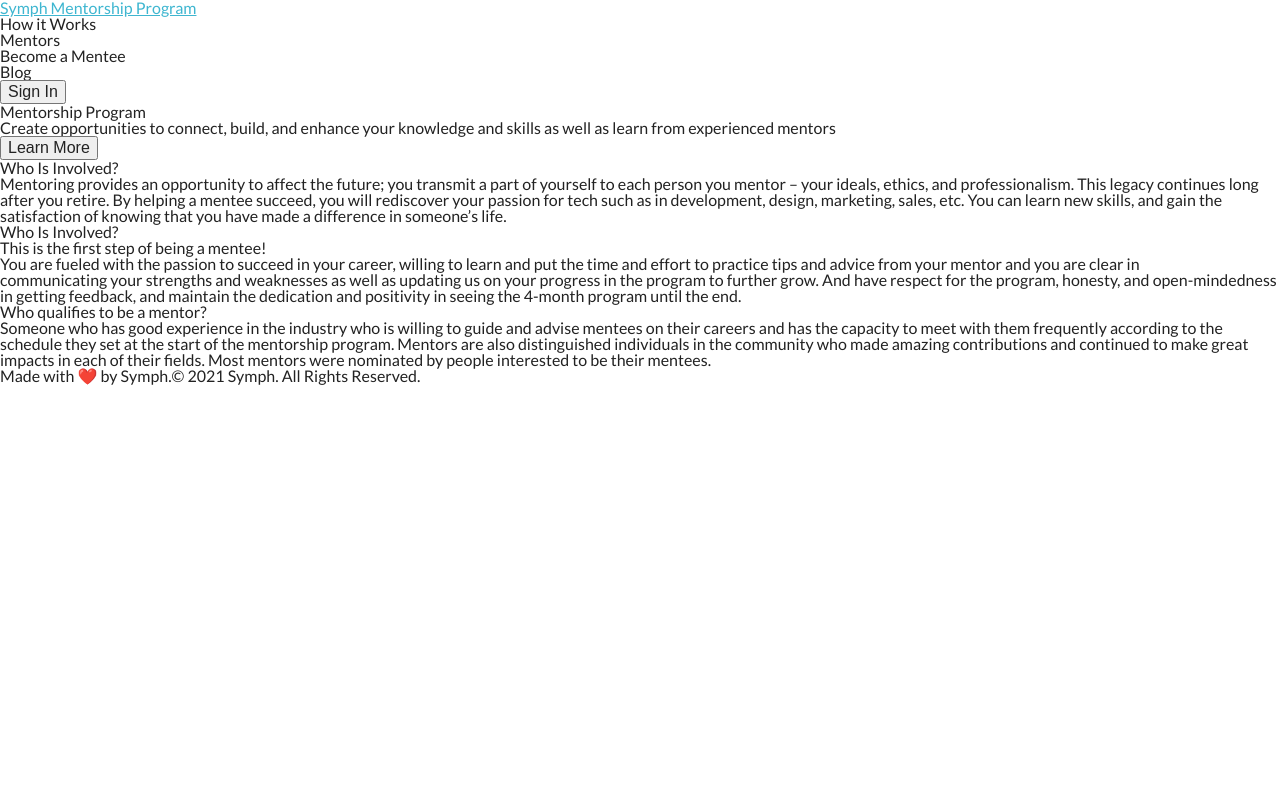
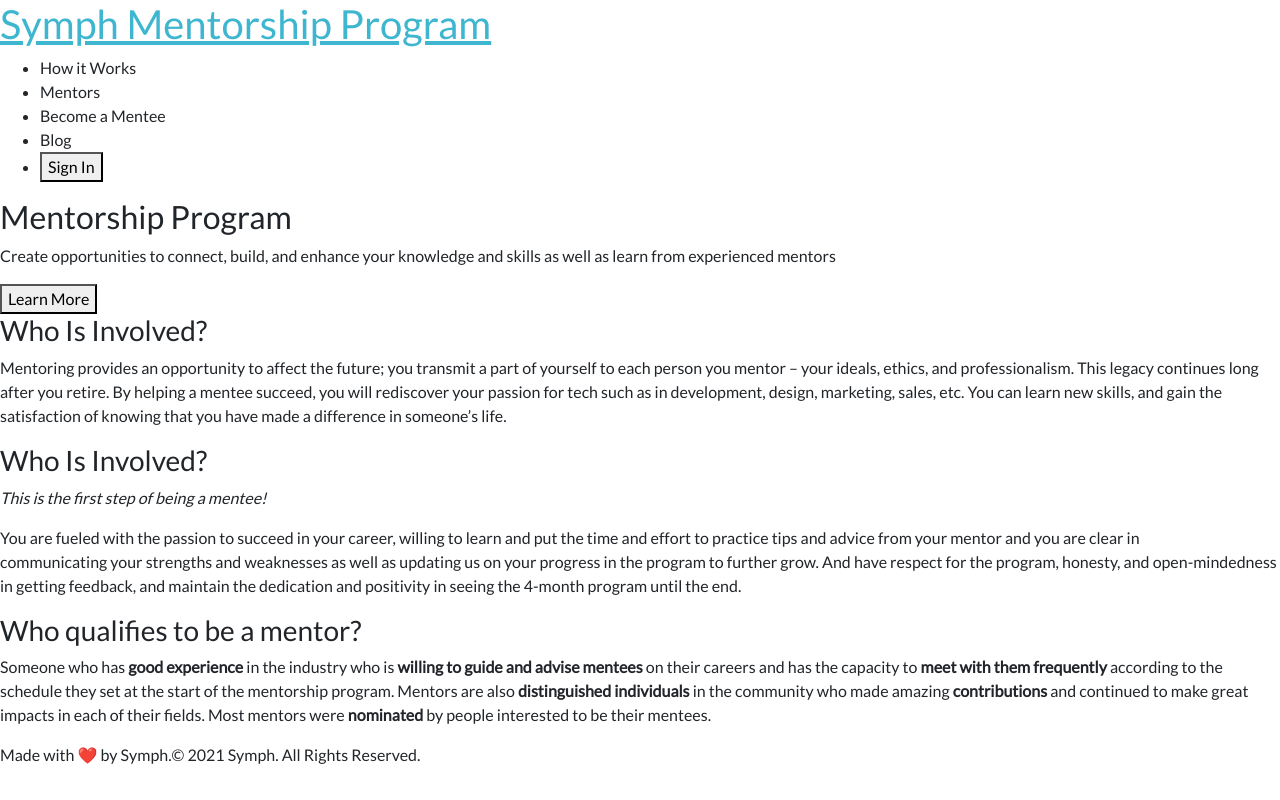
Before and after one commit to ramidem/symph-mentorship-program, a React (Create React App) app: page / in a window 1280 px wide. Built offline with nearby package versions, Linux system fonts and the light colour scheme; the HTML template or start-up script is replaced by a standard one.

Commit message:
replace css reset with bootstrap and add reactstrap

```diff
--- a/package.json
+++ b/package.json
@@ -10,9 +10,11 @@
     "@types/node": "^12.20.4",
     "@types/react": "^17.0.3",
     "@types/react-dom": "^17.0.1",
+    "bootstrap": "^4.6.0",
     "react": "^17.0.1",
     "react-dom": "^17.0.1",
     "react-scripts": "4.0.3",
+    "reactstrap": "^8.9.0",
     "typescript": "^4.2.3",
     "web-vitals": "^1.1.0"
   },
--- a/src/assets/css/index.css
+++ b/src/assets/css/index.css
@@ -1,5 +1,3 @@
-@import './reset.css';
-
 @font-face {
   font-family: 'Lato';
   src: local('Lato'), url('../fonts/Lato-Regular.ttf') format('truetype');
@@ -15,4 +13,10 @@
 
 a {
   color:var(--primary-color);
+  text-decoration: none;
 }
+
+a:hover, a:focus, a:active {
+  color:var(--primary-color);
+  text-decoration: underline;
+}
--- a/src/assets/css/reset.css
+++ /dev/null
@@ -1,366 +0,0 @@
-/* http://meyerweb.com/eric/tools/css/reset/
-   v2.0-modified | 20110126
-   License: none (public domain)
-*/
-
-html, body, div, span, applet, object, iframe,
-h1, h2, h3, h4, h5, h6, p, blockquote, pre,
-a, abbr, acronym, address, big, cite, code,
-del, dfn, em, img, ins, kbd, q, s, samp,
-small, strike, strong, sub, sup, tt, var,
-b, u, i, center,
-dl, dt, dd, ol, ul, li,
-fieldset, form, label, legend,
-table, caption, tbody, tfoot, thead, tr, th, td,
-article, aside, canvas, details, embed,
-figure, figcaption, footer, header, hgroup,
-menu, nav, output, ruby, section, summary,
-time, mark, audio, video {
-  margin: 0;
-	padding: 0;
-	border: 0;
-	font-size: 100%;
-	font: inherit;
-	vertical-align: baseline;
-}
-
-/* make sure to set some focus styles for accessibility */
-:focus {
-    outline: 0;
-}
-
-/* HTML5 display-role reset for older browsers */
-article, aside, details, figcaption, figure,
-footer, header, hgroup, menu, nav, section {
-	display: block;
-}
-
-body {
-	line-height: 1;
-}
-
-ol, ul {
-	list-style: none;
-}
-
-blockquote, q {
-	quotes: none;
-}
-
-blockquote:before, blockquote:after,
-q:before, q:after {
-	content: '';
-	content: none;
-}
-
-table {
-	border-collapse: collapse;
-	border-spacing: 0;
-}
-
-input[type=search]::-webkit-search-cancel-button,
-input[type=search]::-webkit-search-decoration,
-input[type=search]::-webkit-search-results-button,
-input[type=search]::-webkit-search-results-decoration {
-    -webkit-appearance: none;
-    -moz-appearance: none;
-}
-
-input[type=search] {
-    -webkit-appearance: none;
-    -moz-appearance: none;
-    -webkit-box-sizing: content-box;
-    -moz-box-sizing: content-box;
-    box-sizing: content-box;
-}
-
-textarea {
-    overflow: auto;
-    vertical-align: top;
-    resize: vertical;
-}
-
-/**
- * Correct `inline-block` display not defined in IE 6/7/8/9 and Firefox 3.
- */
-
-audio,
-canvas,
-video {
-    display: inline-block;
-    *display: inline;
-    *zoom: 1;
-    max-width: 100%;
-}
-
-/**
- * Prevent modern browsers from displaying `audio` without controls.
- * Remove excess height in iOS 5 devices.
- */
-
-audio:not([controls]) {
-    display: none;
-    height: 0;
-}
-
-/**
- * Address styling not present in IE 7/8/9, Firefox 3, and Safari 4.
- * Known issue: no IE 6 support.
- */
-
-[hidden] {
-    display: none;
-}
-
-/**
- * 1. Correct text resizing oddly in IE 6/7 when body `font-size` is set using
- *    `em` units.
- * 2. Prevent iOS text size adjust after orientation change, without disabling
- *    user zoom.
- */
-
-html {
-    font-size: 100%; /* 1 */
-    -webkit-text-size-adjust: 100%; /* 2 */
-    -ms-text-size-adjust: 100%; /* 2 */
-}
-
-/**
- * Address `outline` inconsistency between Chrome and other browsers.
- */
-
-a:focus {
-    outline: thin dotted;
-}
-
-/**
- * Improve readability when focused and also mouse hovered in all browsers.
- */
-
-a:active,
-a:hover {
-    outline: 0;
-}
-
-/**
- * 1. Remove border when inside `a` element in IE 6/7/8/9 and Firefox 3.
- * 2. Improve image quality when scaled in IE 7.
- */
-
-img {
-    border: 0; /* 1 */
-    -ms-interpolation-mode: bicubic; /* 2 */
-}
-
-/**
- * Address margin not present in IE 6/7/8/9, Safari 5, and Opera 11.
- */
-
-figure {
-    margin: 0;
-}
-
-/**
- * Correct margin displayed oddly in IE 6/7.
- */
-
-form {
-    margin: 0;
-}
-
-/**
- * Define consistent border, margin, and padding.
- */
-
-fieldset {
-    border: 1px solid #c0c0c0;
-    margin: 0 2px;
-    padding: 0.35em 0.625em 0.75em;
-}
-
-/**
- * 1. Correct color not being inherited in IE 6/7/8/9.
- * 2. Correct text not wrapping in Firefox 3.
- * 3. Correct alignment displayed oddly in IE 6/7.
- */
-
-legend {
-    border: 0; /* 1 */
-    padding: 0;
-    white-space: normal; /* 2 */
-    *margin-left: -7px; /* 3 */
-}
-
-/**
- * 1. Correct font size not being inherited in all browsers.
- * 2. Address margins set differently in IE 6/7, Firefox 3+, Safari 5,
- *    and Chrome.
- * 3. Improve appearance and consistency in all browsers.
- */
-
-button,
-input,
-select,
-textarea {
-    font-size: 100%; /* 1 */
-    margin: 0; /* 2 */
-    vertical-align: baseline; /* 3 */
-    *vertical-align: middle; /* 3 */
-}
-
-/**
- * Address Firefox 3+ setting `line-height` on `input` using `!important` in
- * the UA stylesheet.
- */
-
-button,
-input {
-    line-height: normal;
-}
-
-/**
- * Address inconsistent `text-transform` inheritance for `button` and `select`.
- * All other form control elements do not inherit `text-transform` values.
- * Correct `button` style inheritance in Chrome, Safari 5+, and IE 6+.
- * Correct `select` style inheritance in Firefox 4+ and Opera.
- */
-
-button,
-select {
-    text-transform: none;
-}
-
-/**
- * 1. Avoid the WebKit bug in Android 4.0.* where (2) destroys native `audio`
- *    and `video` controls.
- * 2. Correct inability to style clickable `input` types in iOS.
- * 3. Improve usability and consistency of cursor style between image-type
- *    `input` and others.
- * 4. Remove inner spacing in IE 7 without affecting normal text inputs.
- *    Known issue: inner spacing remains in IE 6.
- */
-
-button,
-html input[type="button"], /* 1 */
-input[type="reset"],
-input[type="submit"] {
-    -webkit-appearance: button; /* 2 */
-    cursor: pointer; /* 3 */
-    *overflow: visible;  /* 4 */
-}
-
-/**
- * Re-set default cursor for disabled elements.
- */
-
-button[disabled],
-html input[disabled] {
-    cursor: default;
-}
-
-/**
- * 1. Address box sizing set to content-box in IE 8/9.
- * 2. Remove excess padding in IE 8/9.
- * 3. Remove excess padding in IE 7.
- *    Known issue: excess padding remains in IE 6.
- */
-
-input[type="checkbox"],
-input[type="radio"] {
-    box-sizing: border-box; /* 1 */
-    padding: 0; /* 2 */
-    *height: 13px; /* 3 */
-    *width: 13px; /* 3 */
-}
-
-/**
- * 1. Address `appearance` set to `searchfield` in Safari 5 and Chrome.
- * 2. Address `box-sizing` set to `border-box` in Safari 5 and Chrome
- *    (include `-moz` to future-proof).
- */
-
-input[type="search"] {
-    -webkit-appearance: textfield; /* 1 */
-    -moz-box-sizing: content-box;
-    -webkit-box-sizing: content-box; /* 2 */
-    box-sizing: content-box;
-}
-
-/**
- * Remove inner padding and search cancel button in Safari 5 and Chrome
- * on OS X.
- */
-
-input[type="search"]::-webkit-search-cancel-button,
-input[type="search"]::-webkit-search-decoration {
-    -webkit-appearance: none;
-}
-
-/**
- * Remove inner padding and border in Firefox 3+.
- */
-
-button::-moz-focus-inner,
-input::-moz-focus-inner {
-    border: 0;
-    padding: 0;
-}
-
-/**
- * 1. Remove default vertical scrollbar in IE 6/7/8/9.
- * 2. Improve readability and alignment in all browsers.
- */
-
-textarea {
-    overflow: auto; /* 1 */
-    vertical-align: top; /* 2 */
-}
-
-/**
- * Remove most spacing between table cells.
- */
-
-table {
-    border-collapse: collapse;
-    border-spacing: 0;
-}
-
-html,
-button,
-input,
-select,
-textarea {
-    color: #222;
-}
-
-
-::-moz-selection {
-    background: #b3d4fc;
-    text-shadow: none;
-}
-
-::selection {
-    background: #b3d4fc;
-    text-shadow: none;
-}
-
-img {
-    vertical-align: middle;
-}
-
-fieldset {
-    border: 0;
-    margin: 0;
-    padding: 0;
-}
-
-textarea {
-    resize: vertical;
-}
-
-.chromeframe {
-    margin: 0.2em 0;
-    background: #ccc;
-    color: #000;
-    padding: 0.2em 0;
-}
--- a/src/index.tsx
+++ b/src/index.tsx
@@ -1,5 +1,6 @@
 import React from 'react';
 import ReactDOM from 'react-dom';
+import 'bootstrap/dist/css/bootstrap.css';
 import './assets/css/index.css';
 import App from './App';
 import reportWebVitals from './reportWebVitals';
```
Also changed, not shown: src/App.css (deleted), 1 other file (tests, documents, lock files or other folders).
